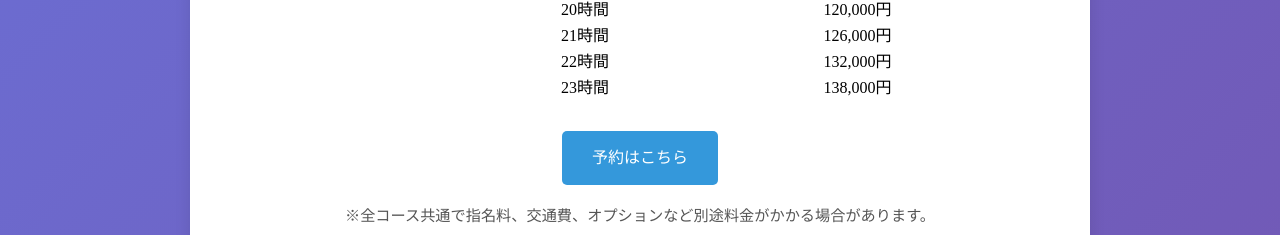
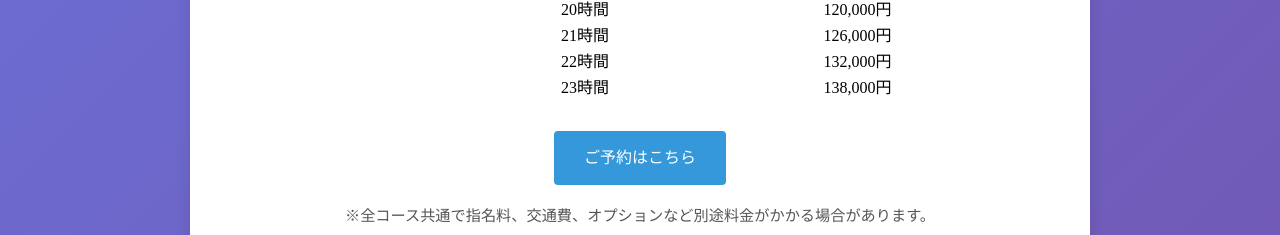
Before and after one commit to ut6119/my-website, a website: page index.html in a window 1280 px wide. Shown: the part 1673-1908 px from the top of the page. Drawn offline with nearby package versions, Linux system fonts and the light colour scheme.

Commit message:
予約フォームへリンク

```diff
--- a/index.html
+++ b/index.html
@@ -392,10 +392,9 @@
     </tbody>
   </table>
     <div style="text-align: center; margin-top: 30px;">
-        <a href="https://lucky-buttercream-d9599d.netlify.app/" target="_blank"
-          style="display: inline-block; padding: 15px 30px; background: #3498db; color: #fff; text-decoration: none; border-radius: 5px; transition: background 0.3s;">
-          予約はこちら
-            </a>
+        <a href="/reserve" target="_blank" style="display: inline-block; padding: 15px 30px; background: #3498db; color: #fff; text-decoration: none; border-radius: 4px;">
+    ご予約はこちら
+</a>
     </div>
   <p style="margin-top: 20px; font-size: 0.95em; color: #555; text-align: center;">※全コース共通で指名料、交通費、オプションなど別途料金がかかる場合があります。</p>
 </section>
```
